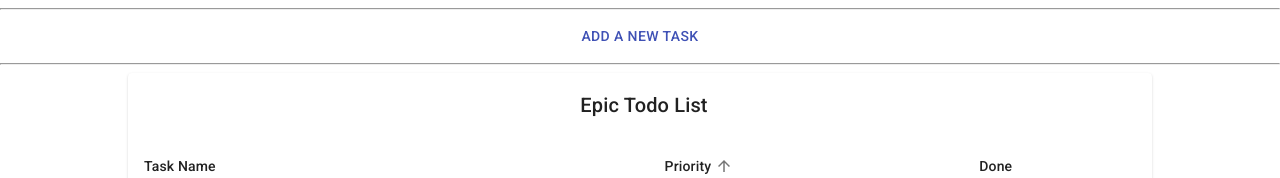
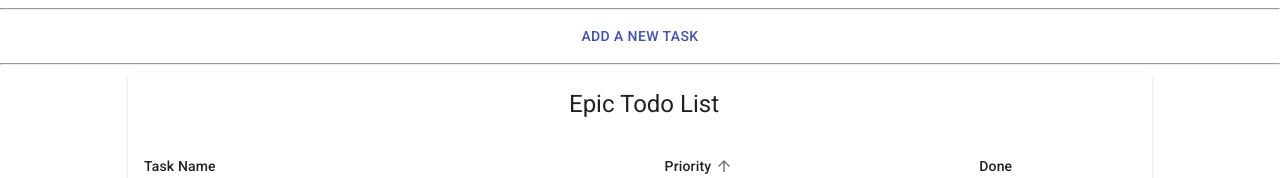
Before and after one commit to ioanzicu/tremendous-todo-app, a React (Create React App) app: page / in a window 1280 px wide. Shown: the top 178 px of the page. Built offline with nearby package versions, Linux system fonts and the light colour scheme.

Commit message:
load all the time from the local storage

```diff
--- a/src/EnchancedTable.tsx
+++ b/src/EnchancedTable.tsx
@@ -148,7 +148,7 @@ const EnhancedTableToolbar = (props: EnhancedTableToolbarProps) => {
                     {numSelected} selected
                 </Typography>
             ) : (
-                    <Typography className={classes.title} variant="h6" id="tableTitle" component="div">
+                    <Typography className={classes.title} variant="h5" id="tableTitle" component="div">
                         Epic Todo List
                     </Typography>
                 )}
--- a/src/Form.tsx
+++ b/src/Form.tsx
@@ -7,7 +7,7 @@ import WarningIcon from '@material-ui/icons/Warning';
 import LowPriorityIcon from '@material-ui/icons/LowPriority';
 import Checkbox from '@material-ui/core/Checkbox';
 import Button from '@material-ui/core/Button';
-import { saveOnLocal } from './StorageManagement';
+import { saveOnLocal, getDataFromLocal } from './StorageManagement';
 import { Data, IPriority } from './CustomTypes';
 
 function uniqueId() {
@@ -30,14 +30,7 @@ const priority: IPriority = {
     'low': 'Low',
 }
 
-export const rows: Data[] = [
-    // createData('Learn to play basse', priority.high, false),
-    // createData('Learn Polish language', priority.low, false),
-    // createData('Buy food', priority.medium, false),
-    // createData('Clean the room', priority.low, false),
-    // createData('Finish diploma thesis', priority.high, false),
-    // createData('Go to a pizza with firends', priority.medium, true),
-];
+export const rows: Data[] = getDataFromLocal();
 
 const useStyles: (props?: any) => Record<"root", string> = makeStyles((theme: Theme) =>
     createStyles({
```
